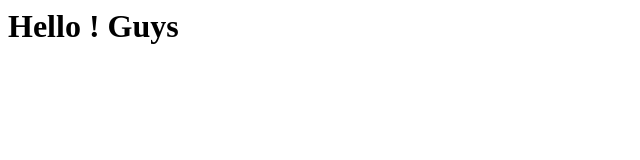
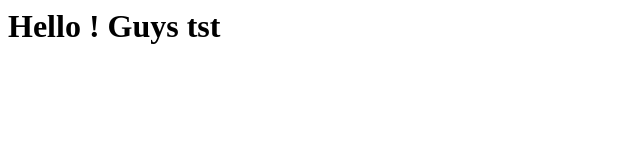
Before and after one commit to azizuits/projectlist, a plain HTML site: page index.html in a window 1280 px wide. Shown: the full height of the page, 0-640 px from the left. Drawn offline with Linux system fonts and the light colour scheme.

Commit message:
Update index.html

```diff
--- a/index.html
+++ b/index.html
@@ -3,6 +3,6 @@
         <title>GitHub</title>
     </head>
     <body>
-        <h1>Hello ! Guys</h1>
+        <h1>Hello ! Guys tst</h1>
     </body>
 </html>
```
